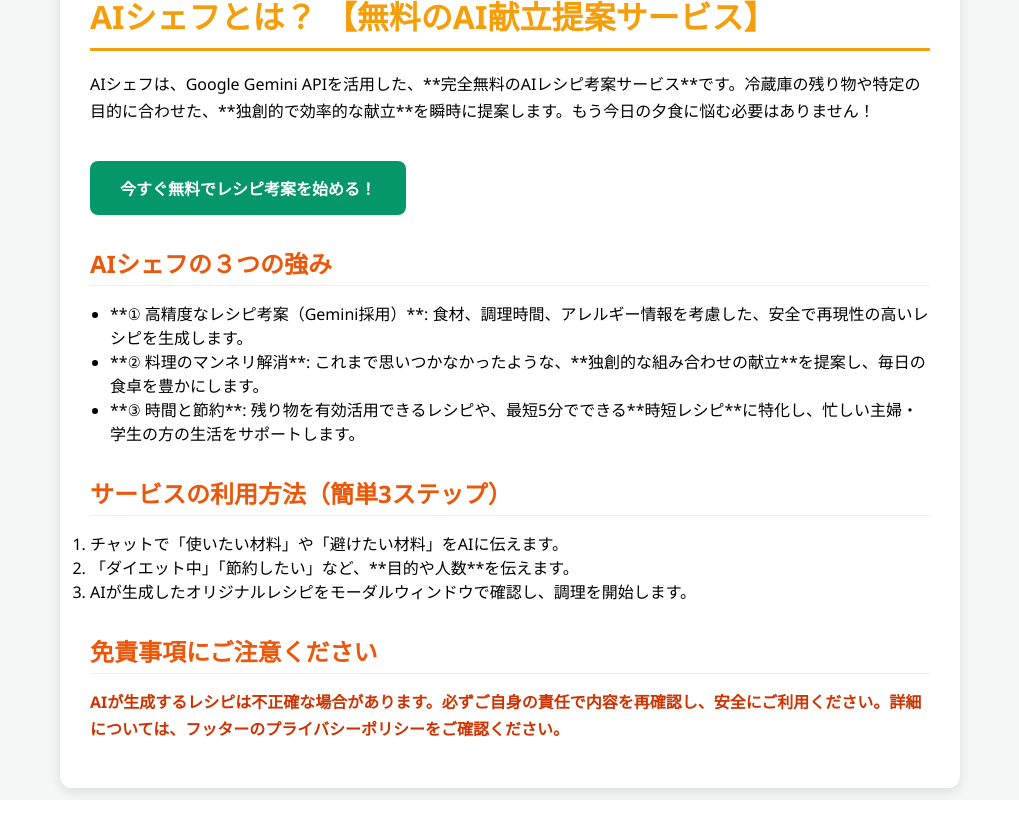
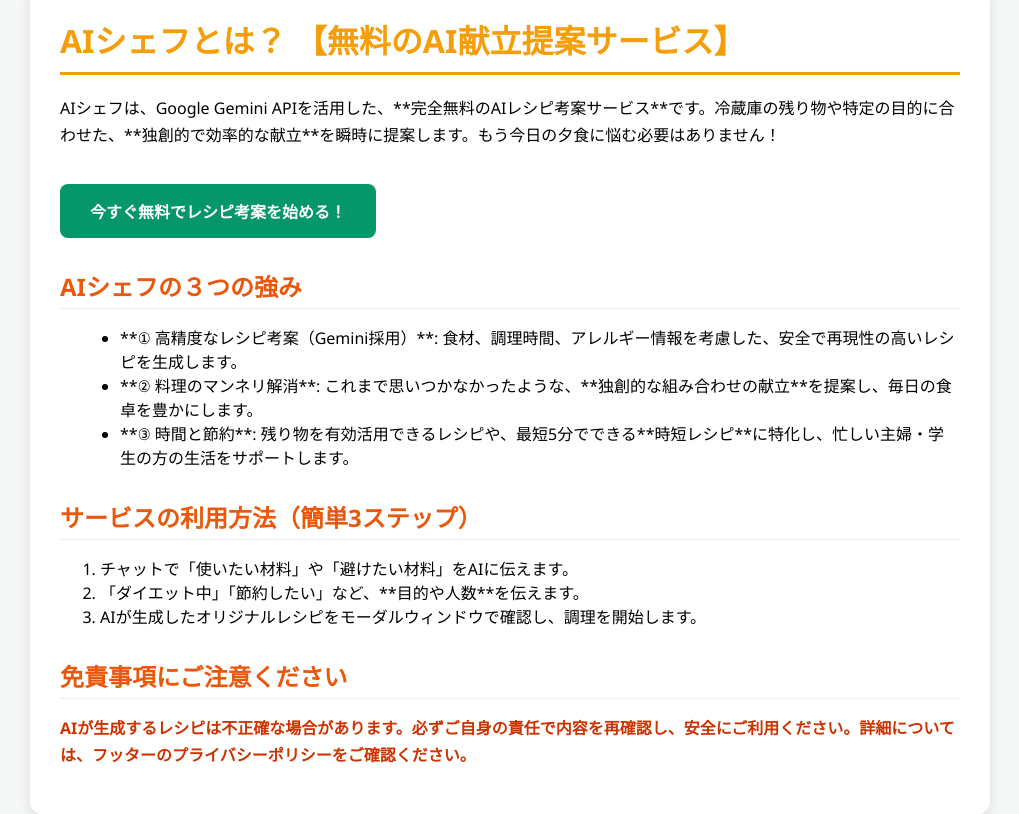
Before and after one commit to yoshigame41-tech/AI-Recipe-Chef, a Flask app: page /about in a window 1280 px wide. Shown: the whole page, without its empty margins (130-1149 px from the left). Run offline with Flask 3, Linux system fonts and the light colour scheme.

```diff
--- a/templates/about.html
+++ b/templates/about.html
@@ -8,31 +8,37 @@
 
     <link rel="stylesheet" href="{{ url_for('static', filename='style.css') }}">
     <style>
-        /* ページ全体のリセット */
-        * {
-            box-sizing: border-box;
-            margin: 0;
-            padding: 0;
-        }
+        /* ページの基本設定 */
         body {
             font-family: 'Segoe UI', Tahoma, Geneva, Verdana, sans-serif;
             background-color: #f4f7f6;
-            padding-bottom: 50px;
+            padding-bottom: 0; /* 下部のマージンをリセット */
+            margin: 0;
+            /* ★修正ポイント1: 高さを100vhではなく、CSS変数を使って設定 */
+            height: calc(var(--vh, 1vh) * 100);
+            overflow-y: scroll; /* ページ全体でスクロールを有効にする */
         }
+
         .lp-container {
             max-width: 900px;
-            margin: 30px auto;
+            /* ★修正ポイント2: 画面最上部と最下部に安全なマージンを確保 */
+            margin: 50px auto 50px auto;
             background: white;
             padding: 30px;
             border-radius: 12px;
             box-shadow: 0 4px 12px rgba(0, 0, 0, 0.1);
         }
+
+            /* ヘッダーや要素のスタイルはそのまま */
             .lp-container h1 {
                 color: #f59e0b;
                 border-bottom: 3px solid #f59e0b;
                 padding-bottom: 10px;
+                /* ★修正ポイント3: h1の上部マージンをリセットし、見切れを防ぐ */
+                margin-top: 0;
                 margin-bottom: 20px;
             }
+
             .lp-container h2 {
                 color: #ea580c;
                 margin-top: 30px;
@@ -40,14 +46,17 @@
                 border-bottom: 1px solid #eee;
                 padding-bottom: 5px;
             }
+
             .lp-container p {
                 line-height: 1.7;
                 margin-bottom: 15px;
             }
+
             .lp-container ul {
                 list-style-type: disc;
                 margin-left: 20px;
             }
+
         .cta-button {
             display: inline-block;
             background-color: #059669;
```
Lines whose indentation alone changed are shown as unchanged.
